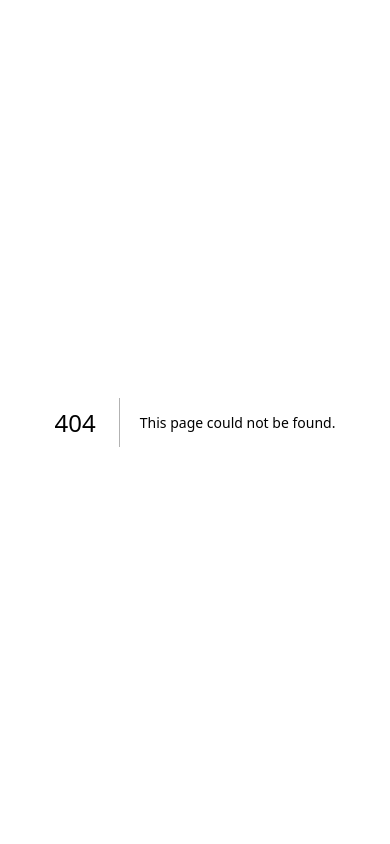
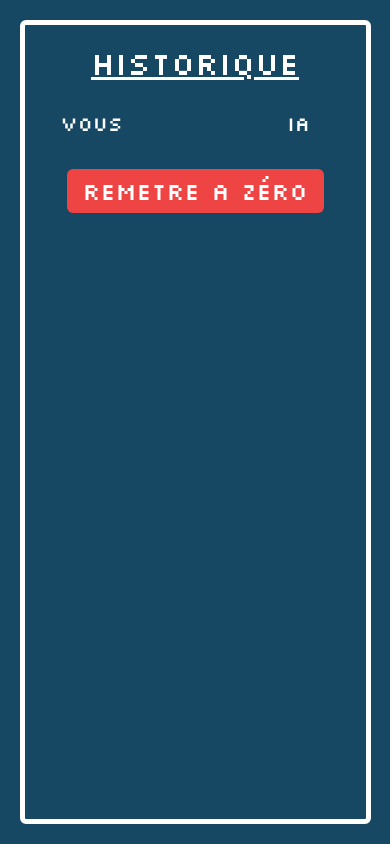
Before and after one commit to brissboss/rock_paper_scissors, a Next.js app in the folder rock_paper_scissors/: page /history in a window 390 px wide. Before the commit this address had no page. Built offline with nearby package versions, Linux system fonts and the light colour scheme.

Commit message:
Add ButtonPrimary component, clear history functionality and history page for mobile

```diff
--- /dev/null
+++ b/rock_paper_scissors/app/component/button/ButtonPrimary.tsx
@@ -0,0 +1,34 @@
+type ButtonPrimaryProps = {
+    name: string,
+    action: Function
+}
+
+export default function ButtonPrimary(props: ButtonPrimaryProps) {
+
+    const handleClick = () => {
+        props.action()
+    }
+
+    return (
+        <div
+            className="
+                px-4 py-1.5
+
+                text-2xl
+
+                rounded-md
+
+                cursor-pointer
+
+                bg-red-500
+                hover:bg-red-600
+
+                transition-all duration-200
+            "
+
+            onClick={handleClick}
+        >
+            {props.name}
+        </div>
+    )
+}
--- a/rock_paper_scissors/app/component/zone/HistoryZone.tsx
+++ b/rock_paper_scissors/app/component/zone/HistoryZone.tsx
@@ -6,10 +6,11 @@ import rock from '@/public/rock.svg'
 import scissors from '@/public/scissors.svg'
 
 import ZoneTemplate from "./ZoneTemplate"
-import { getGoodStorage } from "@/app/utils/getGoodStorage"
+import { getGoodStorage } from "@/app/utils/localStorage"
 import wichWin from "@/app/utils/wichWin"
 import ResultModule from "../ResultModule"
 import Title from "../text/title"
+import ButtonPrimary from "../button/ButtonPrimary"
 
 type HistoryLineProps = {
     playerChoice: string,
@@ -50,6 +51,7 @@ function HistoryLine(props: HistoryLineProps) {
             ref={divRef}
             className="
                 flex justify-between py-2
+                text-base sm:text-3xl 2xl:text-base
             "
         >
             <div className="flex justify-center items-center w-[33%]">
@@ -109,19 +111,33 @@ function History() {
 
 type HistoryZoneProps = {
     keyHistory: number
+    largeWidth?: boolean,
+    otherStyleDiv?: string
 }
 
 export default function HistoryZone(props: HistoryZoneProps) {
+    const [keyClear, setKeyClear] = useState<number>(0);
+
+    const clearLocalStorage = () => {
+        localStorage.clear()
+        setKeyClear(prevKey => prevKey + 1)
+    }
+
     return (
         <ZoneTemplate
             keyDiv={props.keyHistory}
+            largeWidth={props.largeWidth}
+            otherDivStyle={props.otherStyleDiv}
         >
             <Title content="Historique"/>
                 <div className="flex justify-between py-4">
                     <p className="w-[33%] text-center text-xl font-medium">Vous</p>
                     <p className="w-[33%] text-center text-xl font-medium">IA</p>
                 </div>
-            <History/>
+            <History key={keyClear}/>
+            <div className="flex justify-center py-4">
+                <ButtonPrimary name="Remetre a zéro" action={() => clearLocalStorage()}/>
+            </div>
         </ZoneTemplate>
     )
 }
--- a/rock_paper_scissors/app/component/zone/RulesZone.tsx
+++ b/rock_paper_scissors/app/component/zone/RulesZone.tsx
@@ -22,14 +22,15 @@ function Beat(props: BeatProps) {
     return (
         <div
             className="
-                flex justify-center items-center space-x-3 text-lg mb-10
+                flex justify-center items-center
+                space-x-5 text-lg mb-10
             "
         >
             <div>{props.pronoun[0] ? props.pronoun[0] : 'la'}</div>
             <div>
                 <ResultModule
                     type={props.nameChalOne}
-                    size={256 / 5.8}
+                    size={256 / 4.5}
                 >
                     {props.chalOne}
                 </ResultModule>
@@ -40,7 +41,7 @@ function Beat(props: BeatProps) {
             <div>
                 <ResultModule
                     type={props.nameChalTwo}
-                    size={256 / 5.8}
+                    size={256 / 4.5}
                 >
                     {props.chalTwo}
                 </ResultModule>
--- a/rock_paper_scissors/app/component/zone/result/DisplayResult.tsx
+++ b/rock_paper_scissors/app/component/zone/result/DisplayResult.tsx
@@ -93,11 +93,9 @@ export default function ResultZone(props: ResultZoneProps) {
                     className="
                         flex justify-center items-center
                         h-1/3
-
                         text-[3rem] lg:text-[5rem]
 
                         animate-text
-
                     "
                 >
                     <Result/>
--- /dev/null
+++ b/rock_paper_scissors/app/history/page.tsx
@@ -0,0 +1,15 @@
+'use client'
+
+import HistoryZone from "../component/zone/HistoryZone"
+
+export default function HistoryPage() {
+    return (
+        <div className="flex justify-center items-center h-[100dvh] pb-5">
+            <HistoryZone
+                keyHistory={1}
+                largeWidth
+                otherStyleDiv="w-[100%] h-full rounded-md px-4 py-2 border-[5px] border-white overflow-auto text-white"
+            />
+        </div>
+    )
+}
--- a/rock_paper_scissors/app/page.tsx
+++ b/rock_paper_scissors/app/page.tsx
@@ -1,18 +1,22 @@
 'use client'
 
 import { useState } from "react"
+import { useRouter } from "next/navigation"
 
 import GameZoneUSer from "./component/zone/GameZone"
 import HistoryZone from "./component/zone/HistoryZone"
 import RulesZone from "./component/zone/RulesZone"
 import Result from "./component/zone/result/ResultZone"
 import NewGameZone from "./component/zone/NewGameZone"
+import ButtonPrimary from "./component/button/ButtonPrimary"
 
 export default function Home() {
     const [openResult, setOpenResult] = useState<boolean>(false)
     const [playerChoice, setPlayerChoice] = useState<string>("")
     const [aiChoice, setAiChoice] = useState<string>("")
     const [keyHistory, setKeyHistory] = useState<number>(0)
+
+    const router = useRouter()
 
     const aiChoiceGenerator = () => {
         const choices = ['leaf', 'rock', 'scissors'];
@@ -37,15 +41,23 @@ export default function Home() {
         setOpenResult(false)
     }
 
+    const openHistory = () => {
+        router.push('/history')
+    }
+
     return (
         <div
             className="
                 flex flex-col justify-between items-center
                 h-[100dvh] w-full
 
+                overflow-hidden
                 relative
             "
         >
+            <div className="2xl:hidden pt-4">
+                <ButtonPrimary name="Historique" action={() => openHistory()}/>
+            </div>
             <div
                 className="
                     flex justify-center 2xl:justify-between
@@ -53,6 +65,7 @@ export default function Home() {
                     h-[65%]
                 "
             >
+
                 <RulesZone />
                 {!openResult ?
                     <NewGameZone/>
@@ -67,7 +80,14 @@ export default function Home() {
             {!openResult ?
                 <GameZoneUSer selectChoice={(choice: string) => selectChoicePlayer(choice)} />
                 :
-                <div onClick={() => replay()} className="bg-red-500 px-2 py-1 mb-10 rounded-md cursor-pointer">Rejouer ?</div>
+                <div
+                    className="
+                        flex justify-center items-center
+                        w-full h-[30%]
+                    "
+                >
+                    <ButtonPrimary name="Rejouer ?" action={() => replay()}/>
+                </div>
             }
         </div>
     )
```
Also changed, not shown: rock_paper_scissors/app/utils/localStorage.tsx (renamed from rock_paper_scissors/app/utils/getGoodStorage.tsx).
